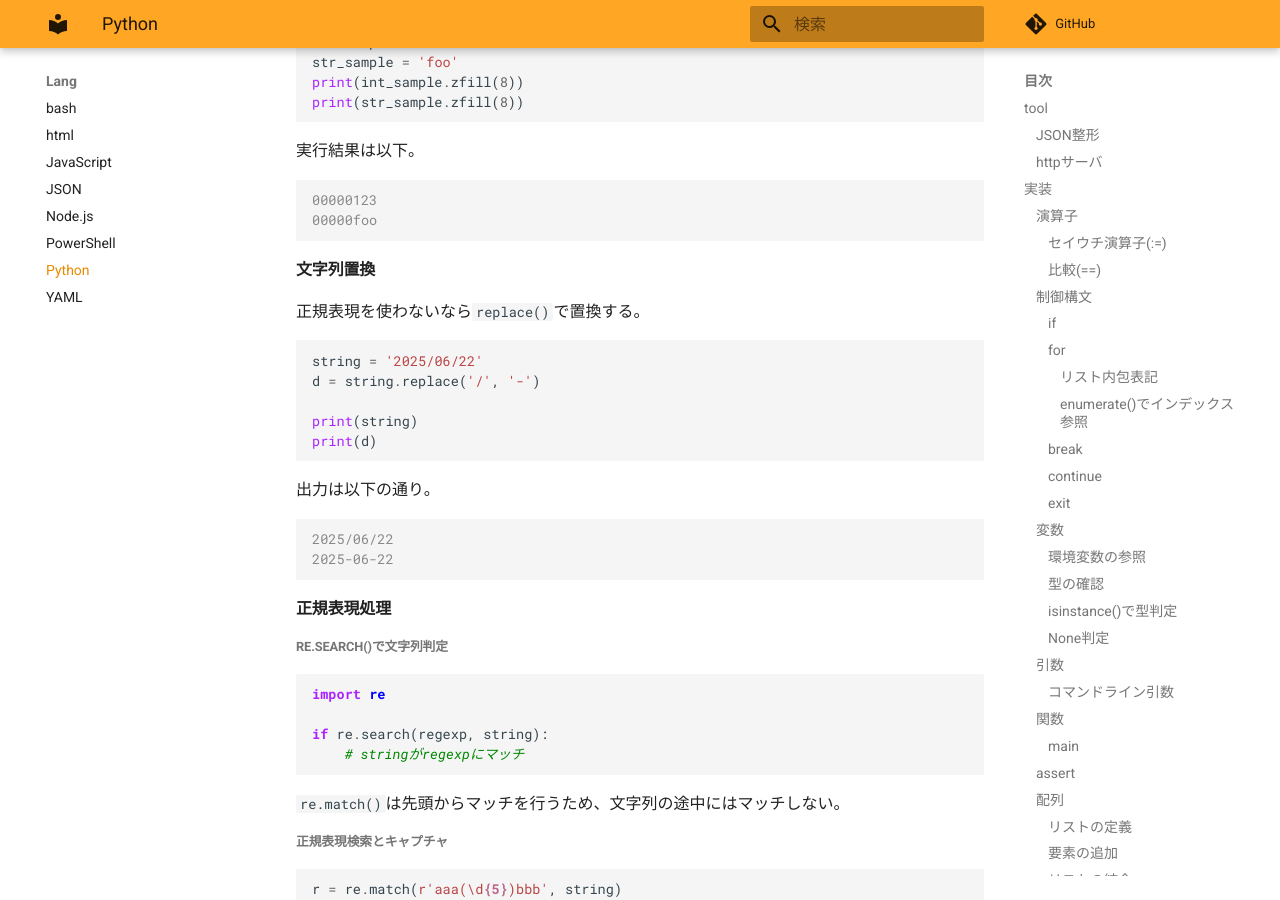
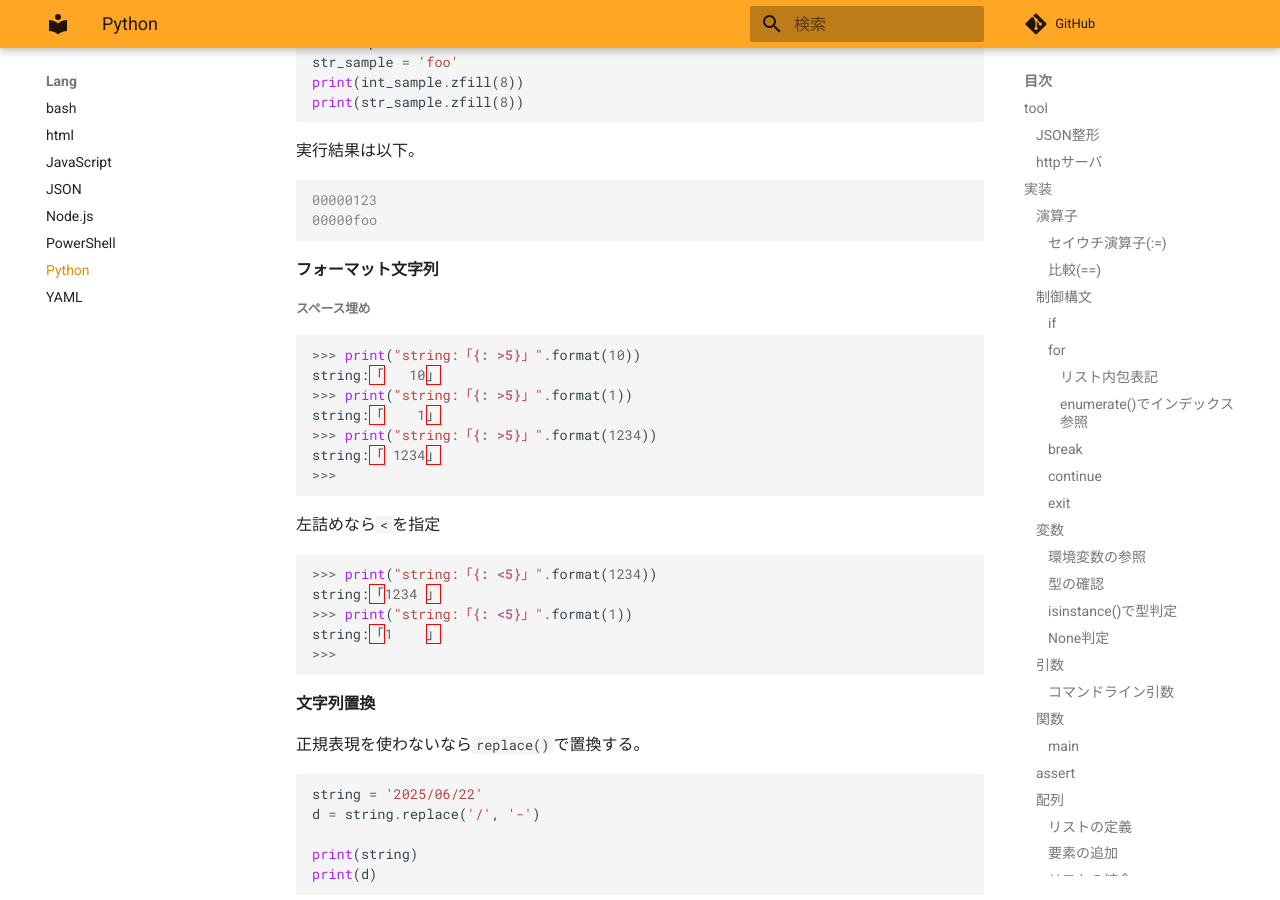
Before and after one commit to zaki-lknr/docs, an MkDocs documentation site: the page built from docs/lang/python.md, in a window 1280 px wide and 900 px high, scrolled down 12420 px. Built offline with MkDocs 1.6.1 and Material for MkDocs 9.7.7, drawn with Linux system fonts in a browser that asks for light colours; comment, search, counter and statistics services are not loaded.

Commit message:
add: lang/python: フォーマット文字列/スペース埋め

````diff
--- a/docs/lang/python.md
+++ b/docs/lang/python.md
@@ -661,6 +661,30 @@ print(str_sample.zfill(8))
 ```console
 00000123
 00000foo
+```
+
+#### フォーマット文字列
+
+##### スペース埋め
+
+```python
+>>> print("string:「{: >5}」".format(10))
+string:「   10」
+>>> print("string:「{: >5}」".format(1))
+string:「    1」
+>>> print("string:「{: >5}」".format(1234))
+string:「 1234」
+>>>
+```
+
+左詰めなら`<`を指定
+
+```python
+>>> print("string:「{: <5}」".format(1234))
+string:「1234 」
+>>> print("string:「{: <5}」".format(1))
+string:「1    」
+>>>
 ```
 
 #### 文字列置換
````
